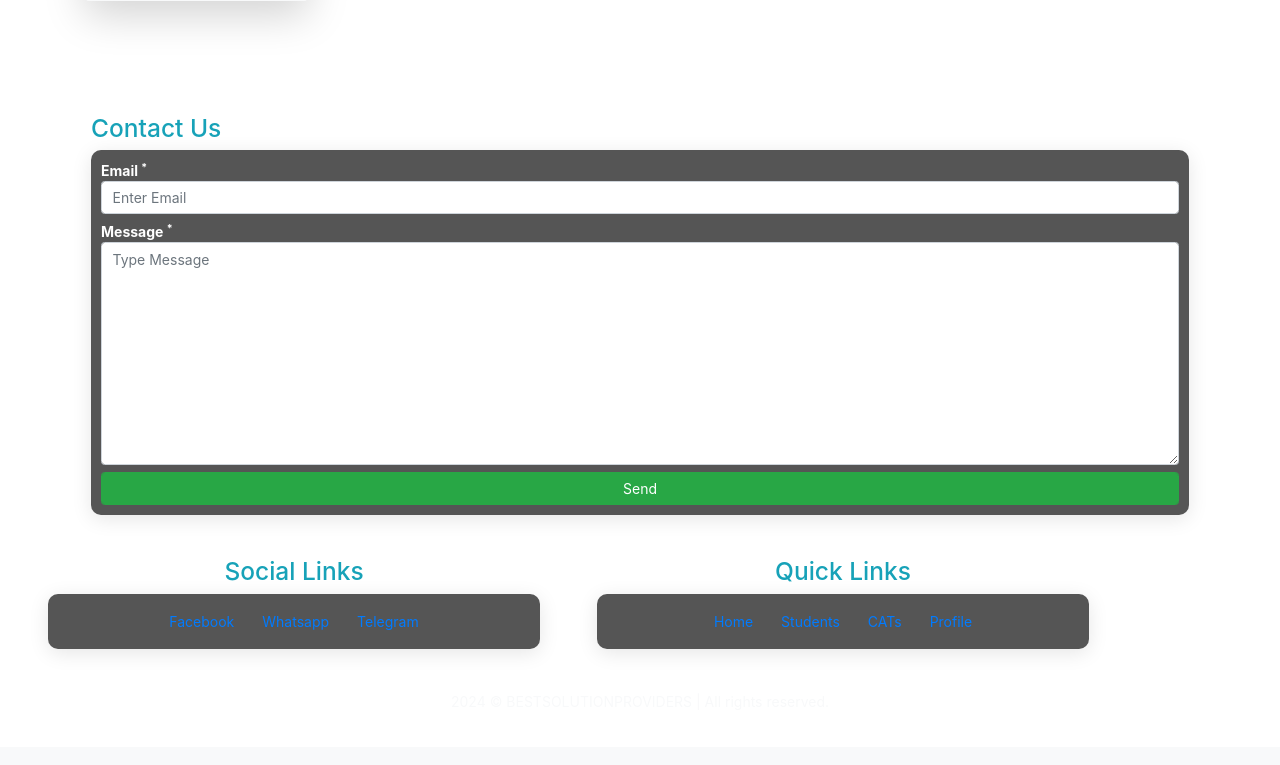
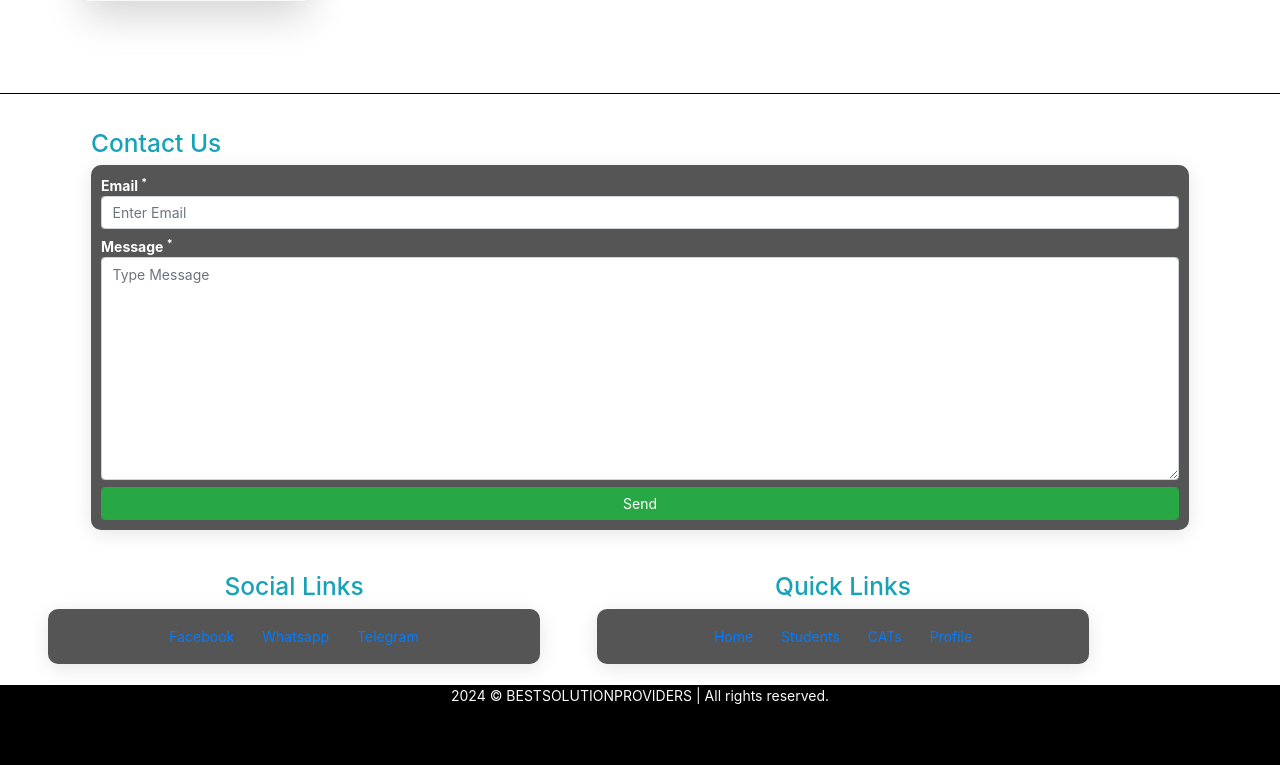
Before and after one commit to saulnyongesa/med-learn-a, a Django app: page /Author/Dashboard/ in a window 1280 px wide. Shown: the part 708-1473 px from the top of the page. Before the commit the page ends 1357 px from the top, so only its background shows below. Run offline with Django 5.2, Linux system fonts and the light colour scheme; a user stored in the database is signed in; data comes from the database, SQL or seed files in the repository; some libraries are stand-ins or nearby versions.

Commit message:
Footer updates.

```diff
--- a/templates/footer.html
+++ b/templates/footer.html
@@ -1,4 +1,5 @@
 <section class="footer">
+    <hr style="background-color: black">
     <div class="container p-4">
         <h3 class="text-info font-weight-bolde text-left">Contact Us</h3>
         <form class="w-100" action="" method="post">
@@ -38,13 +39,12 @@
 
         </div>
     </div>
-    <div class="container p-4">
+</section>
+<section class="w-100" style="background-color: black; min-height: 10vh;">
     <p class="text-center text-light">
         <script>
             document.write(new Date().getFullYear())
         </script>
         © BESTSOLUTIONPROVIDERS | All rights reserved.
     </p>
-    </div>
-
 </section>
```
Lines whose indentation alone changed are shown as unchanged.
